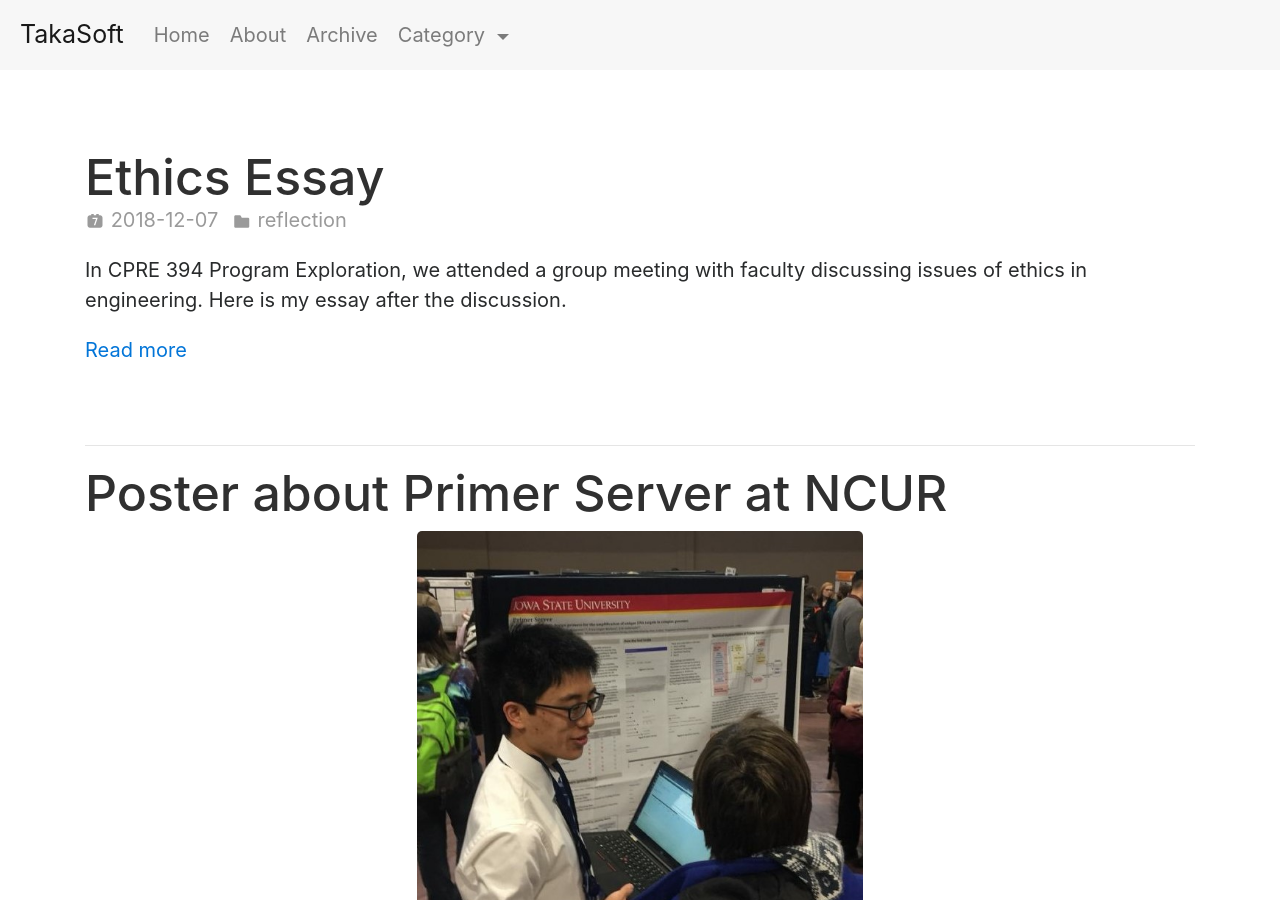
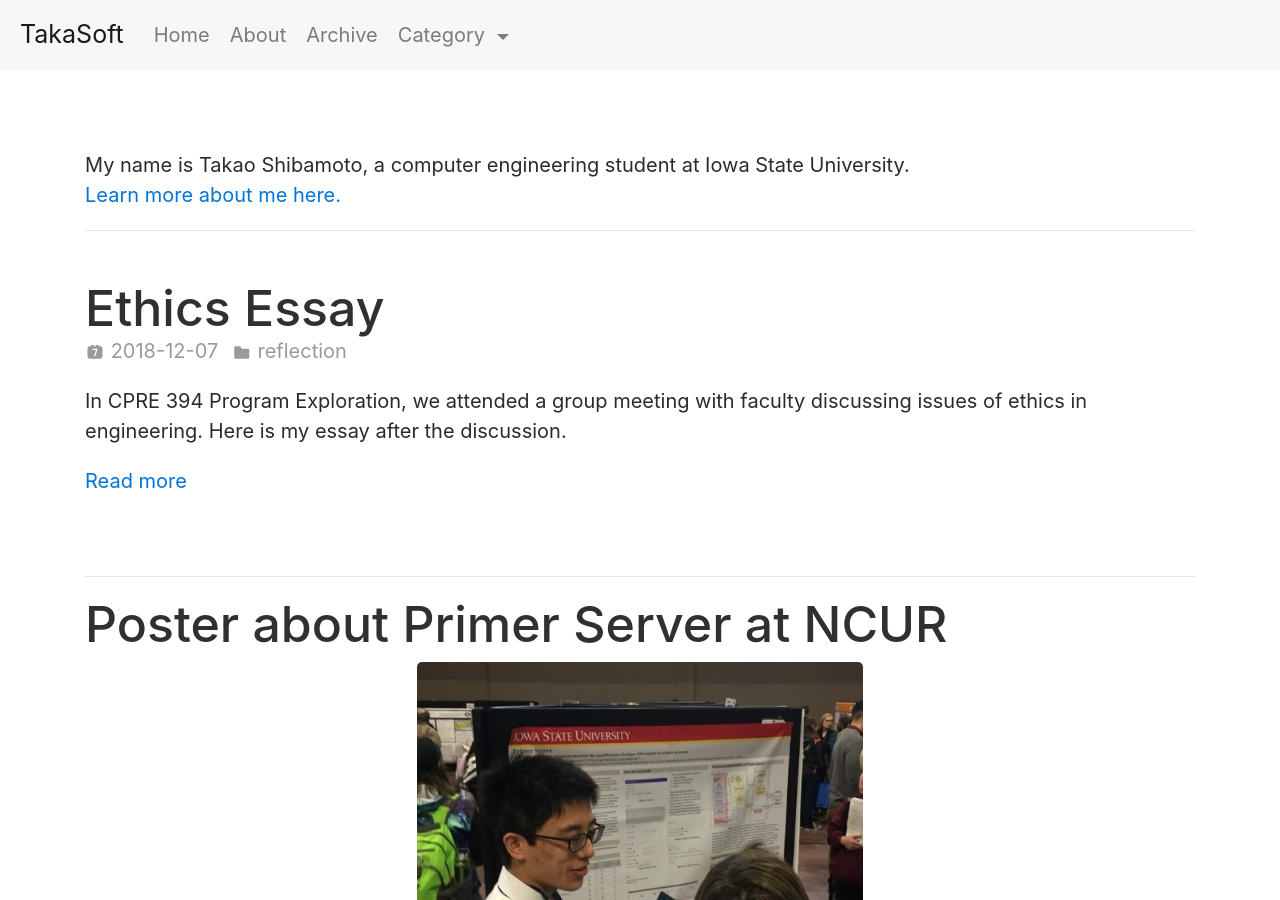
Before and after one commit to takasoft/takasoft.github.io, a Jekyll site: the page built from index.html, in a window 1280 px wide and 900 px high. Built offline with Jekyll 4.4.1, drawn with Linux system fonts in a browser that asks for light colours; the list of posts is cut into pages by our own code.

Commit message:
add headline

```diff
--- a/_config.yml
+++ b/_config.yml
@@ -7,6 +7,7 @@ tagline:          Making awesome software
 description:      Making awesome software
 url:
 baseurl:
+headline:         My name is Takao Shibamoto, a computer engineering student at Iowa State University.
 
 # Pagination number
 paginate:         10
@@ -23,5 +24,3 @@ defaults:
       type: category
     values:
       layout: "category"
-
-google_analytics: UA-99066787-1
--- a/index.html
+++ b/index.html
@@ -2,6 +2,15 @@
 layout: default
 title: Home
 ---
+
+{% if site.headline %}
+<div>
+  {{ site.headline }}<br>
+  <a href="{{ site.baseurl }}/about">Learn more about me here.</a>
+  <hr>
+  <br>
+</div>
+{% endif %}
 
 <div class="posts">
   {% for post in paginator.posts %}
```
